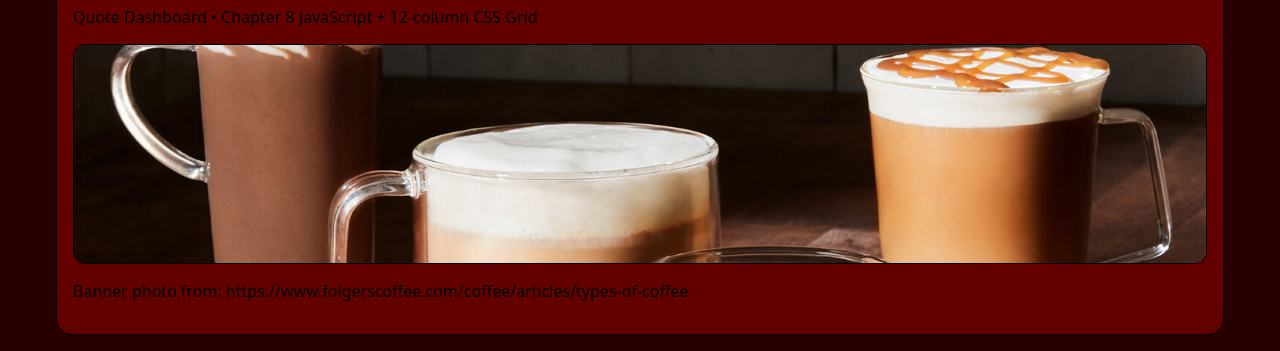
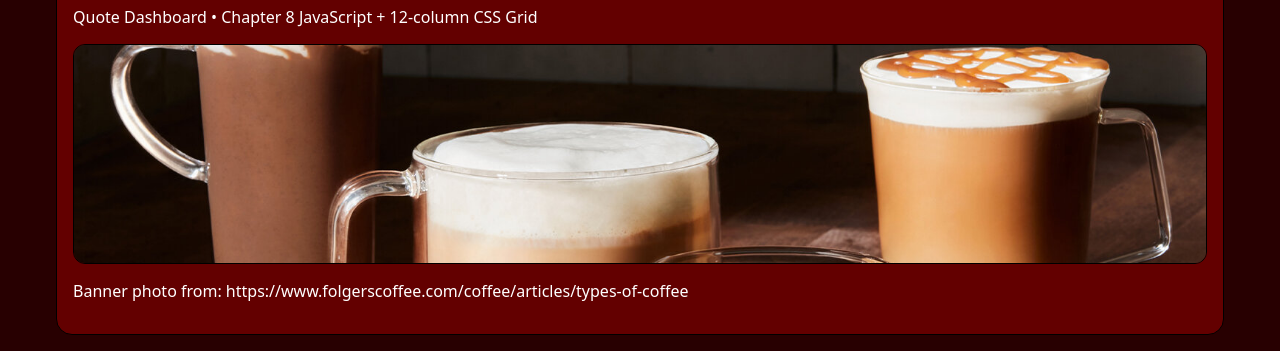
Before and after one commit to zhirep/campus-cafe, a plain HTML site: page index.html in a window 1280 px wide. Shown: the part 113-464 px from the top of the page. Drawn offline with Linux system fonts and the light colour scheme; no server answers.

Commit message:
changed text color

```diff
--- a/index.html
+++ b/index.html
@@ -17,7 +17,7 @@
             --bg: #280001;
             --panel: #630000;
             --text: white;
-            --muted: black;
+            --muted: white;
             --border: black;
             --accent: #000080;
             --radius: 16px;
```
